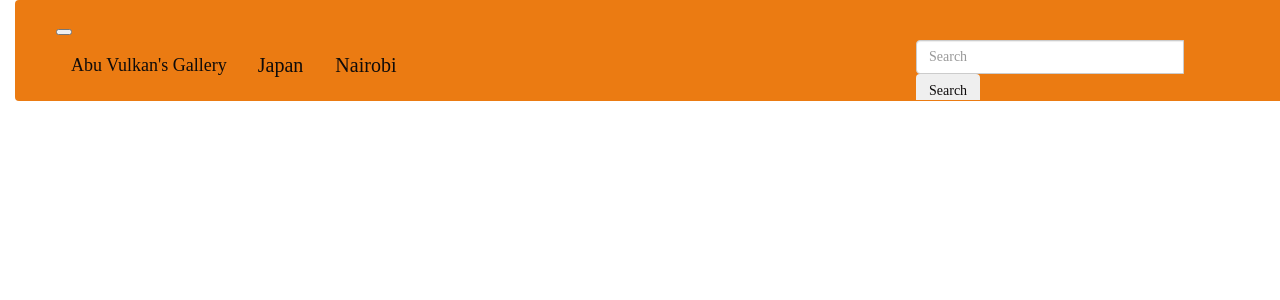
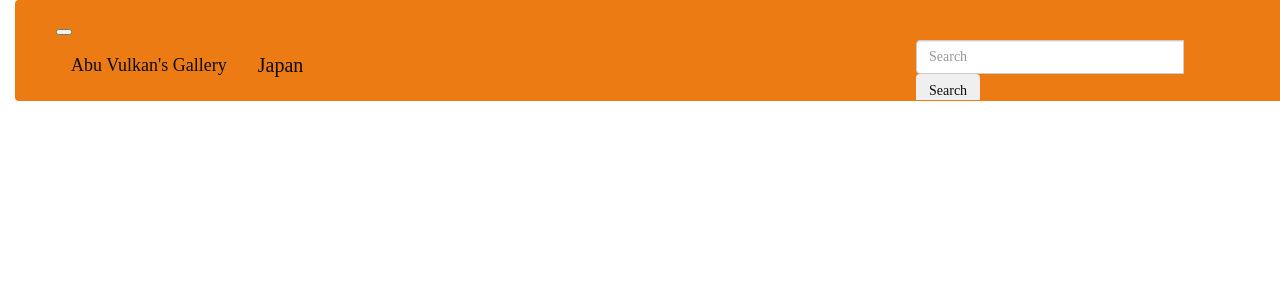
Before and after one commit to KingVulkan/Django-photo-gallery, a Django app: page /search/ in a window 1280 px wide. Shown: the top 300 px of the page. Run offline with Django 3.2, Linux system fonts and the light colour scheme; some libraries are stand-ins or nearby versions.

Commit message:
adds style in nav

```diff
--- a/gallery/templates/navbar.html
+++ b/gallery/templates/navbar.html
@@ -12,10 +12,7 @@
           <li class="nav-item">
       <a class="nav-link" href="/location/1">Japan</a>
           </li>
-          <li class="nav-item">
-      <a class="nav-link" href="/location/2">Nairobi</a>
-          </li>
-        {% comment %} <form class="navbar-form" role="search" action="{% url 'search_results'%}">
+          {% comment %} <form class="navbar-form" role="search" action="{% url 'search_results'%}">
         <div class="input-group">
         <input type = "text" class="form-control" placeholder="Search Images" name="image">
         <button class="btn btn-default" type="submit"><i class="glyphicon glyphicon-search"></i></button>
```
